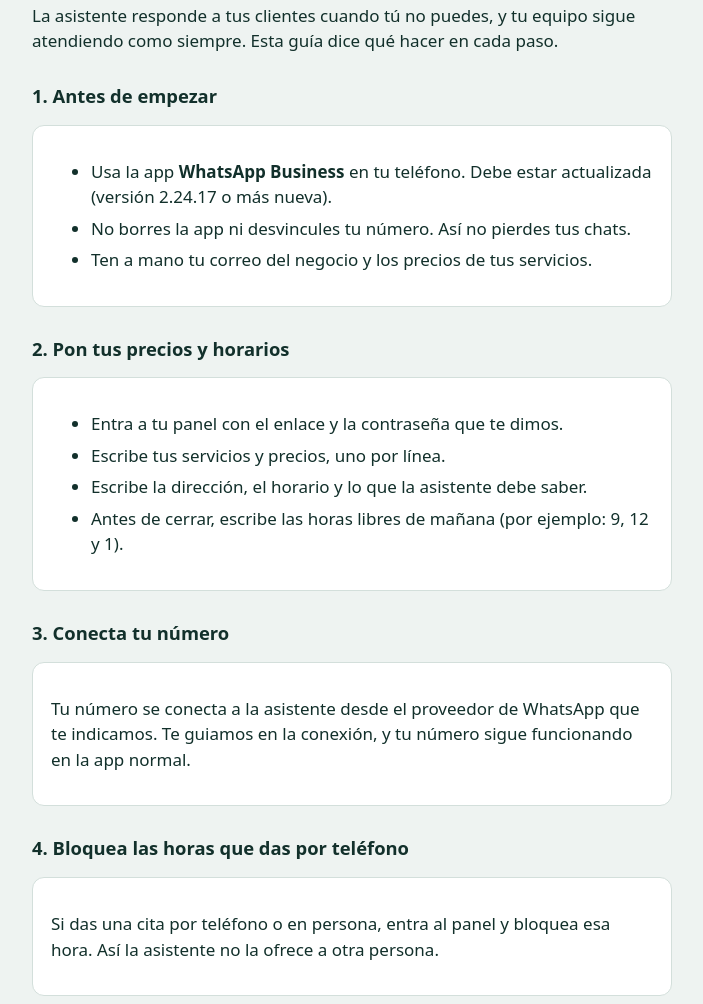
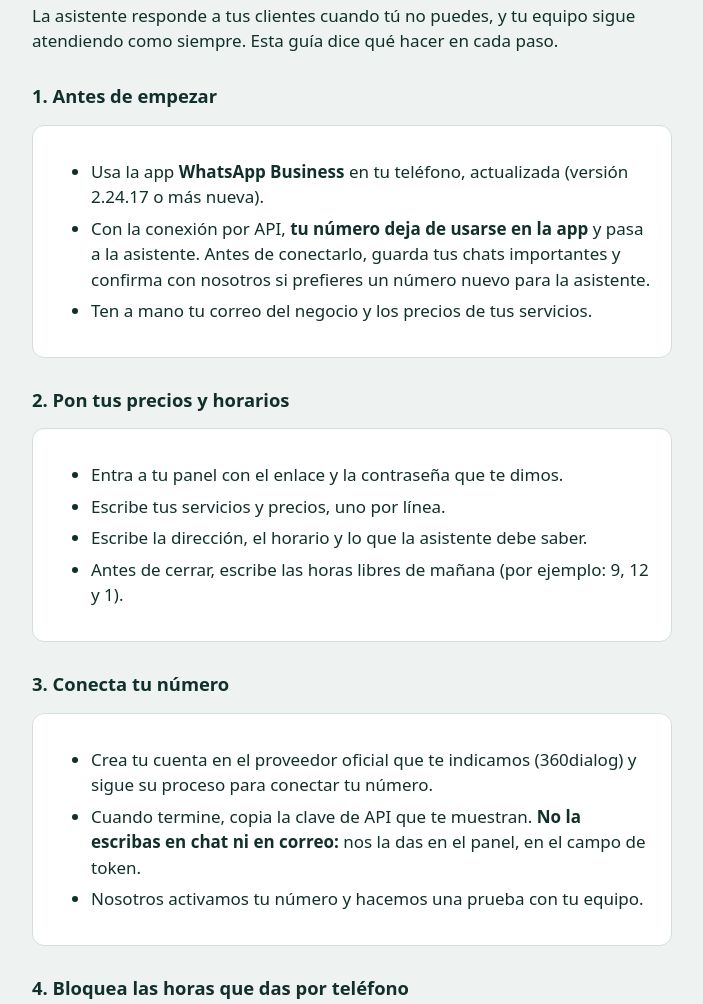
Before and after one commit to danonyonatan055-bit/Big-Idea, a website: page public/como-conectar.html in a window 1280 px wide. Shown: the part 94-1098 px from the top of the page, without its empty margins (288-991 px from the left). Drawn offline with Linux system fonts and the light colour scheme.

Commit message:
Business guide: real connection steps for 360dialog and the API-number warning (#2)
Claude-Session: https://claude.ai/code/session_01Hj2foX3XS59NgaYjbokqYZ

Co-authored-by: Claude <noreply@anthropic.com>

```diff
--- a/public/como-conectar.html
+++ b/public/como-conectar.html
@@ -21,8 +21,8 @@ li { margin:6px 0; }
   <h2>1. Antes de empezar</h2>
   <div class="card">
     <ul>
-      <li>Usa la app <b>WhatsApp Business</b> en tu teléfono. Debe estar actualizada (versión 2.24.17 o más nueva).</li>
-      <li>No borres la app ni desvincules tu número. Así no pierdes tus chats.</li>
+      <li>Usa la app <b>WhatsApp Business</b> en tu teléfono, actualizada (versión 2.24.17 o más nueva).</li>
+      <li>Con la conexión por API, <b>tu número deja de usarse en la app</b> y pasa a la asistente. Antes de conectarlo, guarda tus chats importantes y confirma con nosotros si prefieres un número nuevo para la asistente.</li>
       <li>Ten a mano tu correo del negocio y los precios de tus servicios.</li>
     </ul>
   </div>
@@ -39,7 +39,11 @@ li { margin:6px 0; }
 
   <h2>3. Conecta tu número</h2>
   <div class="card">
-    <p>Tu número se conecta a la asistente desde el proveedor de WhatsApp que te indicamos. Te guiamos en la conexión, y tu número sigue funcionando en la app normal.</p>
+    <ul>
+      <li>Crea tu cuenta en el proveedor oficial que te indicamos (360dialog) y sigue su proceso para conectar tu número.</li>
+      <li>Cuando termine, copia la clave de API que te muestran. <b>No la escribas en chat ni en correo:</b> nos la das en el panel, en el campo de token.</li>
+      <li>Nosotros activamos tu número y hacemos una prueba con tu equipo.</li>
+    </ul>
   </div>
 
   <h2>4. Bloquea las horas que das por teléfono</h2>
```
